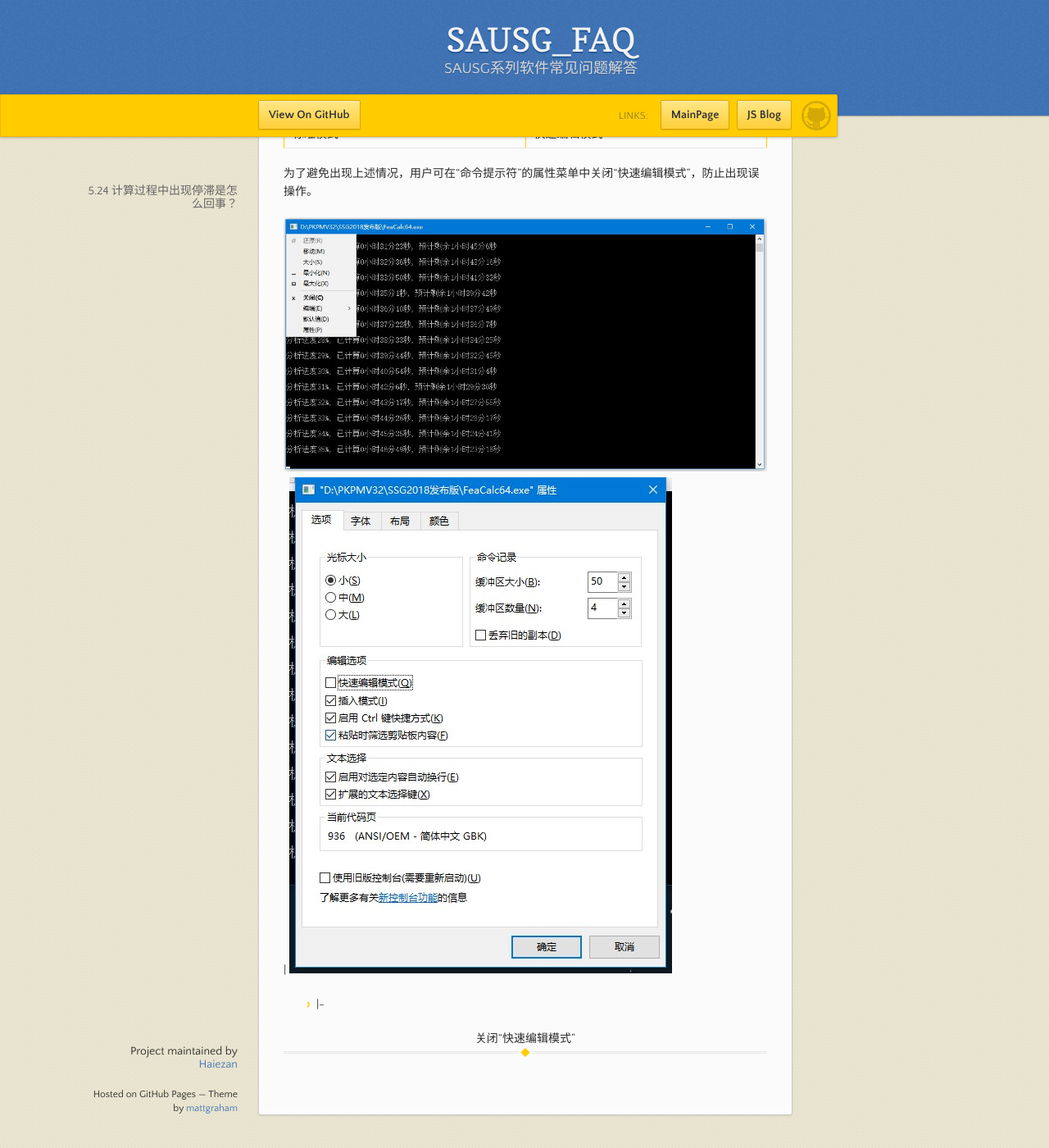
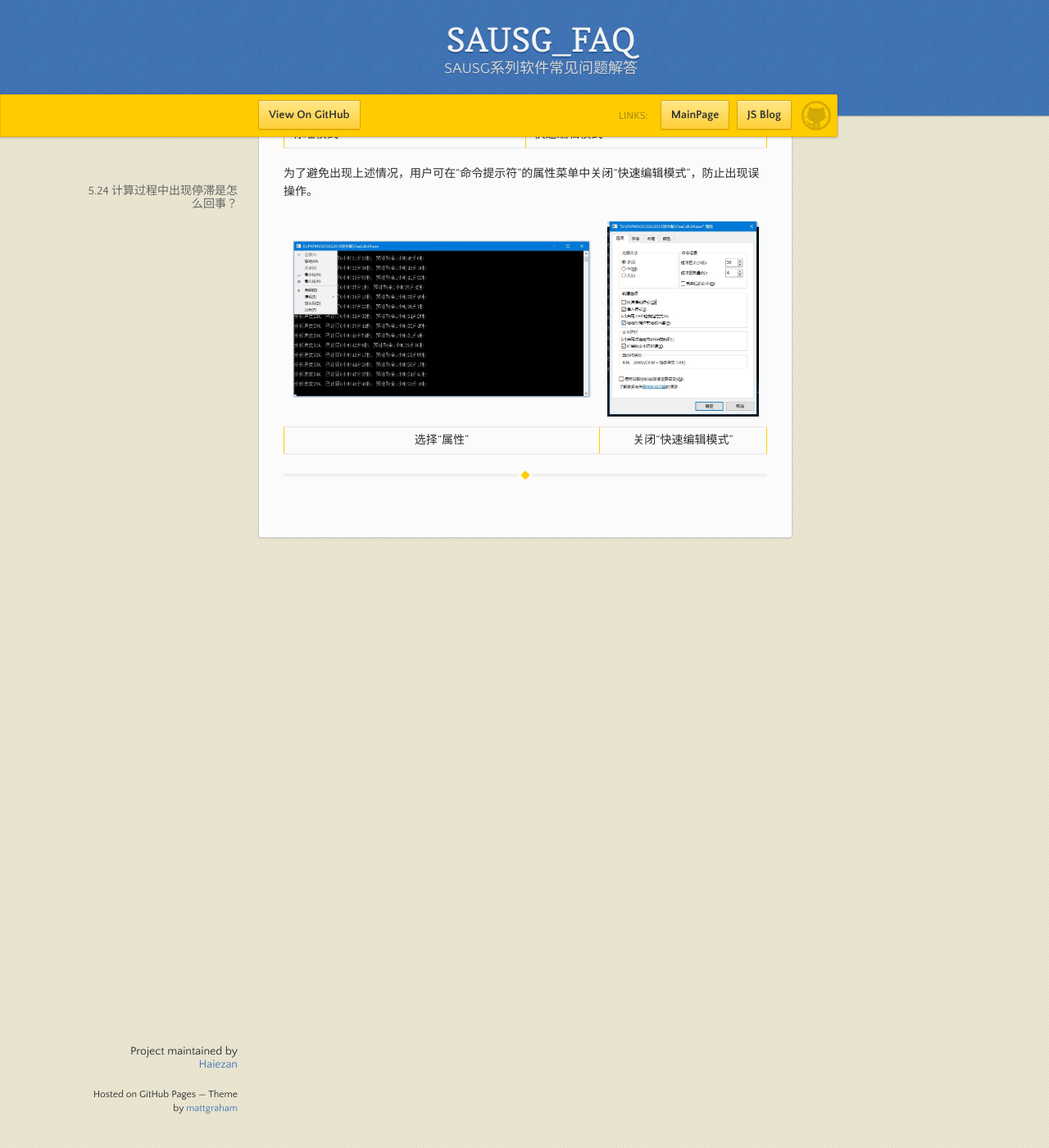
Before and after one commit to Haiezan/SAUSG_FAQ, a Jekyll site: the page built from 5.分析问题/5.24.计算过程中出现停滞是怎么回事.md, in a window 1280 px wide and 1400 px high, scrolled down 1023 px. Shown: the whole window at 82% size. Built offline with Jekyll 4.4.1, drawn with Linux system fonts in a browser that asks for light colours; our own code applies the rules of GitHub Pages for plain Markdown files.

Commit message:
Update 5.24.计算过程中出现停滞是怎么回事.md

```diff
--- a/5.分析问题/5.24.计算过程中出现停滞是怎么回事.md
+++ b/5.分析问题/5.24.计算过程中出现停滞是怎么回事.md
@@ -19,7 +19,6 @@
 
 ![](.\image\5.24-4.jpg) | ![](.\image\5.24-5.jpg)
 -|-
-
-<center>关闭“快速编辑模式”</center>
+<center>选择“属性”</center> | <center>关闭“快速编辑模式”</center>
 
 ---
```
